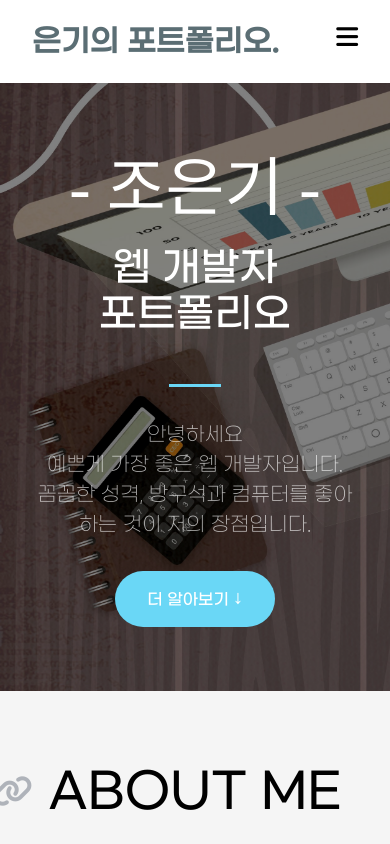
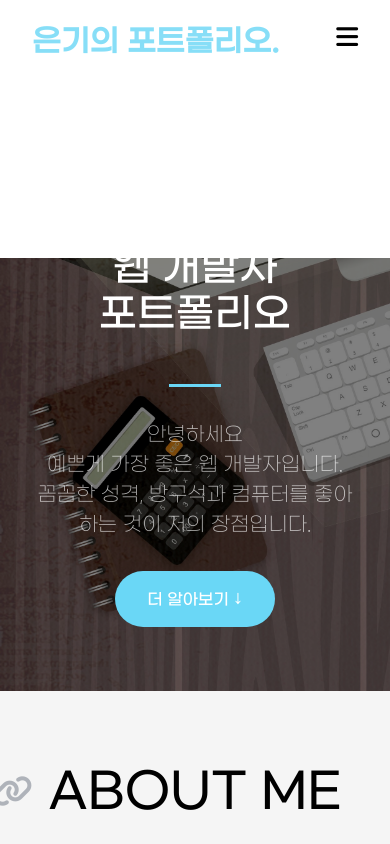
Before and after one commit to eunkeeee/myportfolio, a React (Create React App) app: page / in a window 390 px wide. Shown: the top 844 px of the page. Built offline with nearby package versions, Linux system fonts and the light colour scheme; a web font is replaced by a local one.

Commit message:
드디어 hook 사용해서 반응형 헤더 완성 ㅠㅠ

```diff
--- a/src/screens/Header.js
+++ b/src/screens/Header.js
@@ -2,46 +2,59 @@ import styles from "./Header.module.css";
 import NavBar from "../components/NavBar";
 import { useEffect, useState } from "react";
 import { goToTop } from "../hooks/onPageMove";
+import { useMediaQuery } from "react-responsive";
 
 const Header = () => {
-  const backgroundLogoColor = "#334A52";
+  const [background, setBackground] = useState(false);
   const [menu, setMenu] = useState(true);
-  const [background, setBackground] = useState(false);
-  const onResize = () => {
-    const { innerWidth: width, innerHeight: height } = window;
-    if (width <= 768) {
-      setMenu(false);
+
+  const useScroll = () => {
+    const [state, setState] = useState({
+      x: 0,
+      y: 0,
+    });
+    const onScroll = () => {
+      setState({ y: window.scrollY, x: window.scrollX });
+    };
+    useEffect(() => {
+      window.addEventListener("scroll", onScroll);
+      return () => window.removeEventListener("scroll", onScroll);
+    }, []);
+    return state;
+  };
+
+  const isPc = useMediaQuery({
+    query: "(min-width:1024px)",
+  });
+  const isTablet = useMediaQuery({
+    query: "(min-width:768px) and (max-width:1023px)",
+  });
+  const isMobile = useMediaQuery({
+    query: "(max-width:767px)",
+  });
+  // console.log(isPc);
+  // console.log(isTablet);
+  // console.log(isMobile);
+  const useBackground = () => {
+    const { y } = useScroll();
+    if (y < 80 && (isPc || isTablet)) {
+      console.log("no background");
+      setBackground(false);
+    } else {
+      console.log("you need background");
       setBackground(true);
-    } else {
-      setMenu(true);
-      setBackground(false);
-      if (window.scrollY > 80) {
-        setBackground(true);
-      }
     }
   };
-  const scrollDown = () => {
-    if (window.scrollY > 80) {
-      setBackground(true);
+  const useMenu = () => {
+    if (isPc || isTablet) {
+      setMenu(true);
     } else {
-      setBackground(false);
-      if (window.innerWidth <= 768) {
-        setBackground(true);
-      }
+      setMenu(false);
     }
   };
 
-  // useEffect(onResize, [menu, background]);
-  // useEffect(scrollDown, [menu, background]);
+  const backgroundLogoColor = "#334A52";
 
-  window.addEventListener("resize", onResize);
-  window.addEventListener("scroll", scrollDown);
-  useEffect(() => {
-    if (window.innerWidth <= 768) {
-      setMenu(false);
-      setBackground(true);
-    }
-  }, []);
   return (
     <div>
       <header
```
